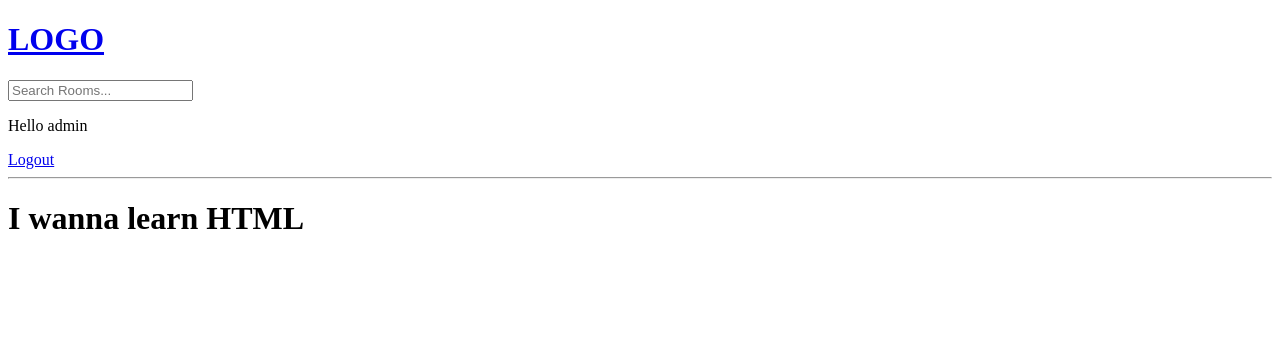
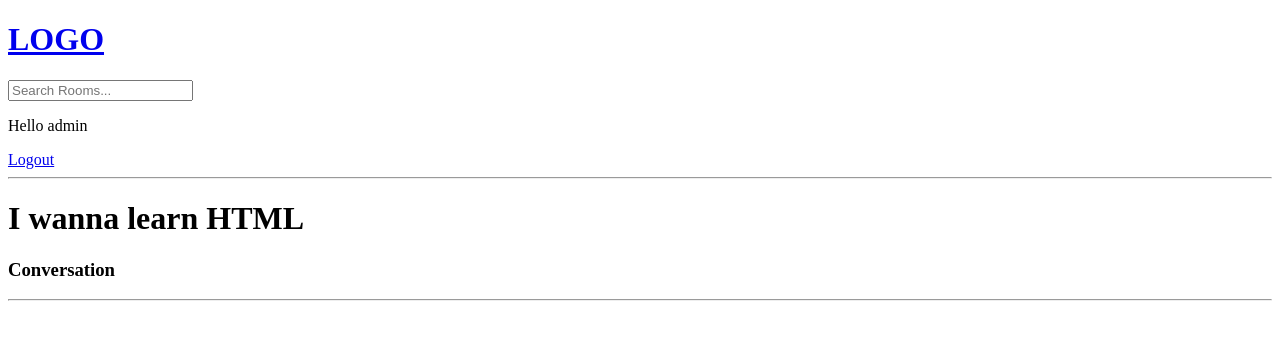
Before and after one commit to Zutri07/studybud, a Django app: page /room/3/ in a window 1280 px wide. Shown: the top 340 px of the page. Run offline with Django 4.2, Linux system fonts and the light colour scheme; a user stored in the database is signed in; data comes from the database, SQL or seed files in the repository; both versions use the stored data as it was after the commit.

Commit message:
Hasta la creacion de los comments

```diff
--- a/base/templates/base/room.html
+++ b/base/templates/base/room.html
@@ -1,2 +1,7 @@
 {% extends 'main.html' %} {% block content %}
-<h1>{{room.name}}</h1>{% endblock content %}
+<h1>{{room.name}}</h1>
+<p>{{room.description}}</p>
+<div class="comment-wrapper">
+    <h3>Conversation</h3>
+    <hr/>
+</div>{% endblock content %}
--- a/base/views.py
+++ b/base/views.py
@@ -68,6 +68,7 @@ def home(request):
 
 def room(request, pk):
     room= Room.objects.get(id = pk)
+    messeges = room.message_set.all()
     context = {'room': room}
     return render(request, 'base/room.html', context)
 
```
Also changed, not shown: db.sqlite3.
